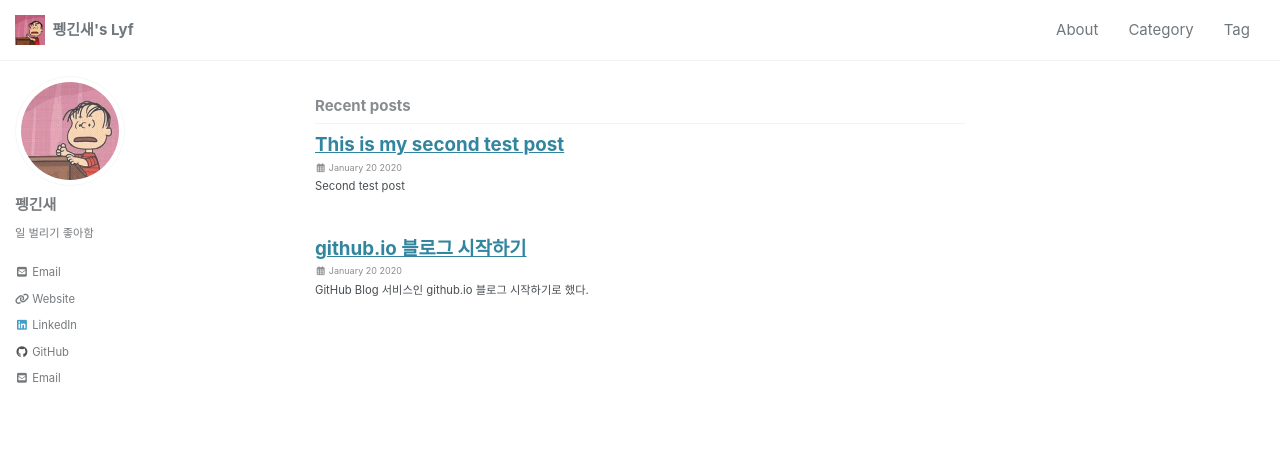
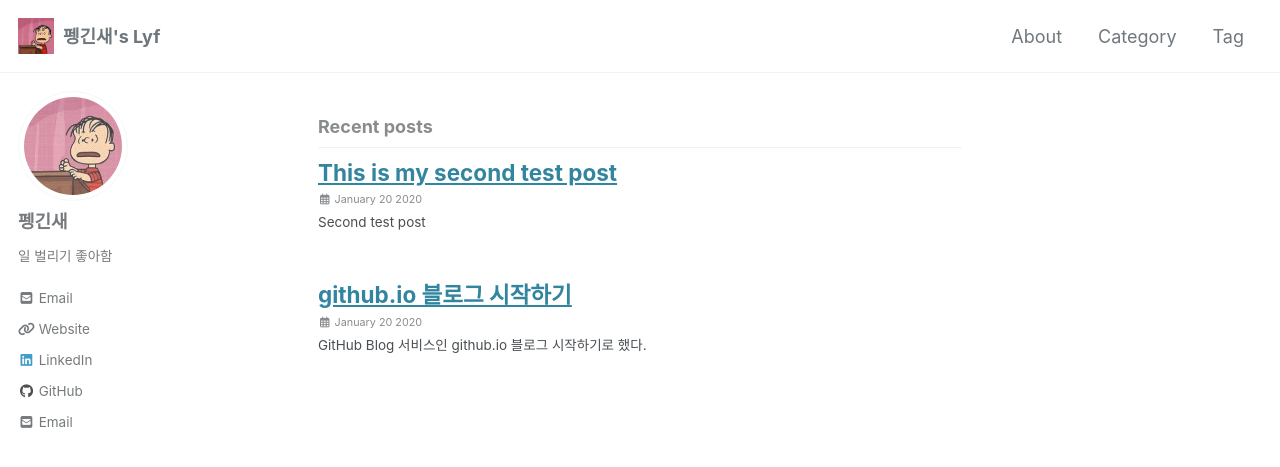
Before and after one commit to sylim2357/sylim2357.github.io, a Jekyll site: the page built from index.html, in a window 1280 px wide and 900 px high. Shown: the top 467 px of the window. Built offline with Jekyll 4.4.1, drawn with Linux system fonts in a browser that asks for light colours; cached includes are drawn as plain includes; nearby versions of some CDN libraries; the list of posts is cut into pages by our own code; comment, search, counter and statistics services are not loaded.

Commit message:
fix font

```diff
--- a/_sass/minimal-mistakes/_reset.scss
+++ b/_sass/minimal-mistakes/_reset.scss
@@ -8,18 +8,18 @@ html {
   /* apply a natural box layout model to all elements */
   box-sizing: border-box;
   background-color: $background-color;
-  font-size: 16px;
+  font-size: 12px;
 
   @include breakpoint($medium) {
-    font-size: 15px;
+    font-size: 14px;
   }
 
   @include breakpoint($large) {
-    font-size: 15px;
+    font-size: 16px;
   }
 
   @include breakpoint($x-large) {
-    font-size: 15px;
+    font-size: 18px;
   }
 
   -webkit-text-size-adjust: 100%;
```
